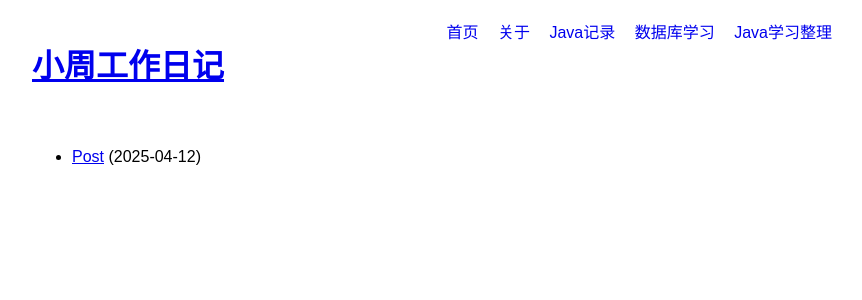
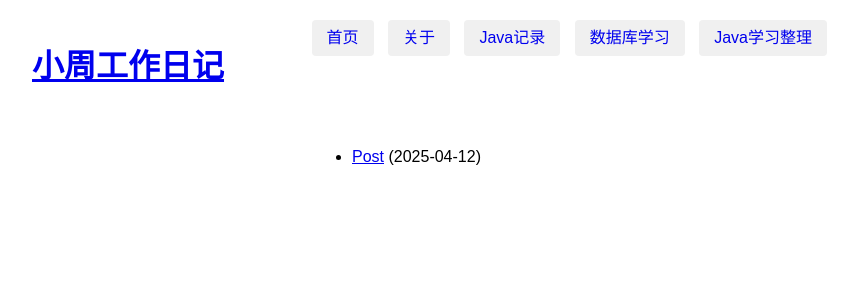
Before and after one commit to ZXiny1228/ZXiny1228, a Jekyll site: the page built from index.md, in a window 1280 px wide. Shown: the top 300 px of the page, without its empty margins (208-1070 px from the left). Built offline with Jekyll 4.4.1, drawn with Linux system fonts in a browser that asks for light colours.

Commit message:
Update style.css

```diff
--- a/assets/css/style.css
+++ b/assets/css/style.css
@@ -17,3 +17,24 @@ nav a {
 .post {
     margin-bottom: 40px;
 }
+/* 目录样式 */
+.toc {
+  float: left;
+  width: 250px;
+  padding: 10px;
+  position: sticky;
+  top: 20px;
+}
+
+.content {
+  margin-left: 280px;
+}
+
+/* 分类导航样式 */
+nav a {
+  display: inline-block;
+  padding: 5px 15px;
+  background: #f0f0f0;
+  margin: 0 5px;
+  border-radius: 4px;
+}
```
